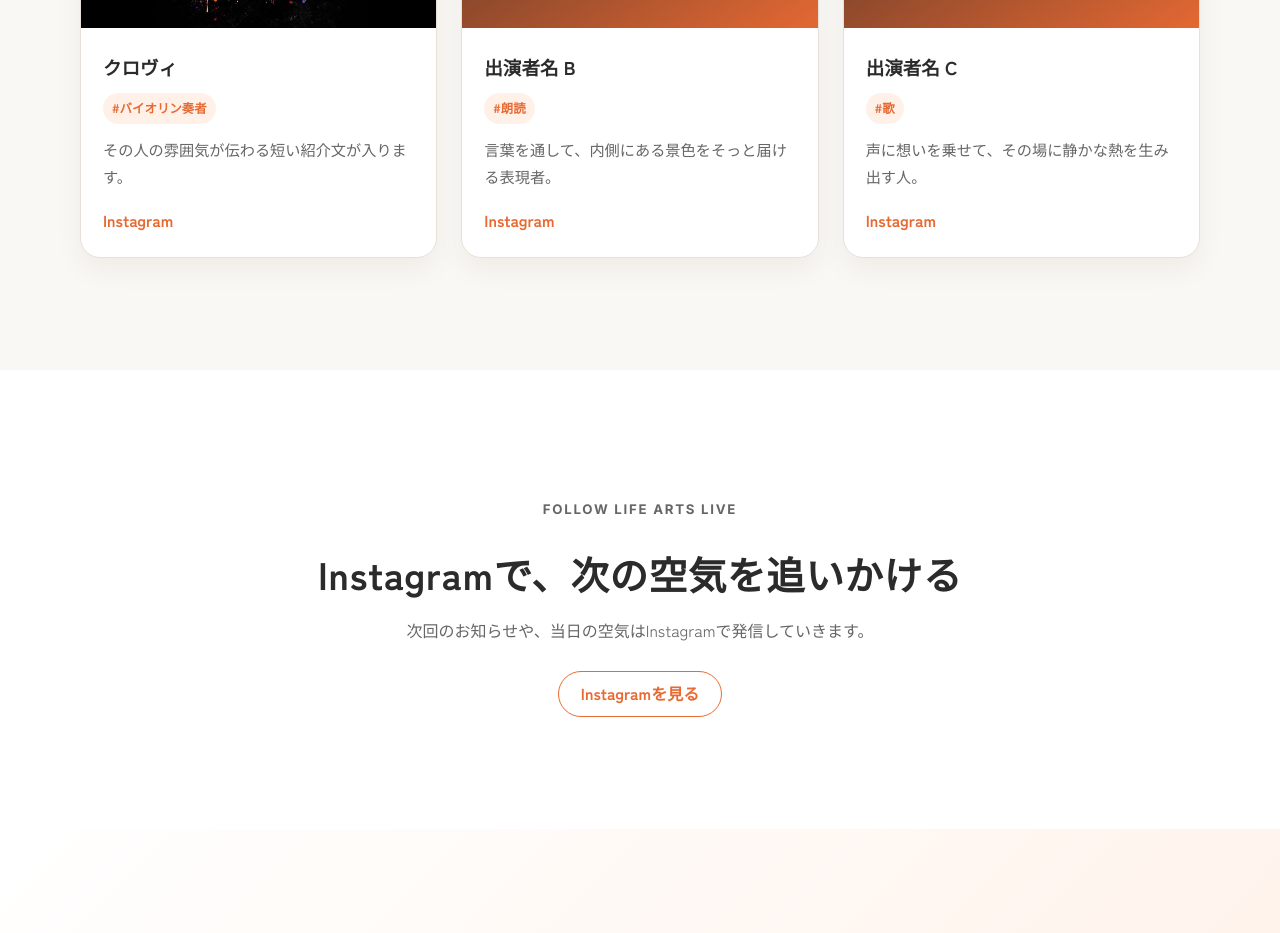
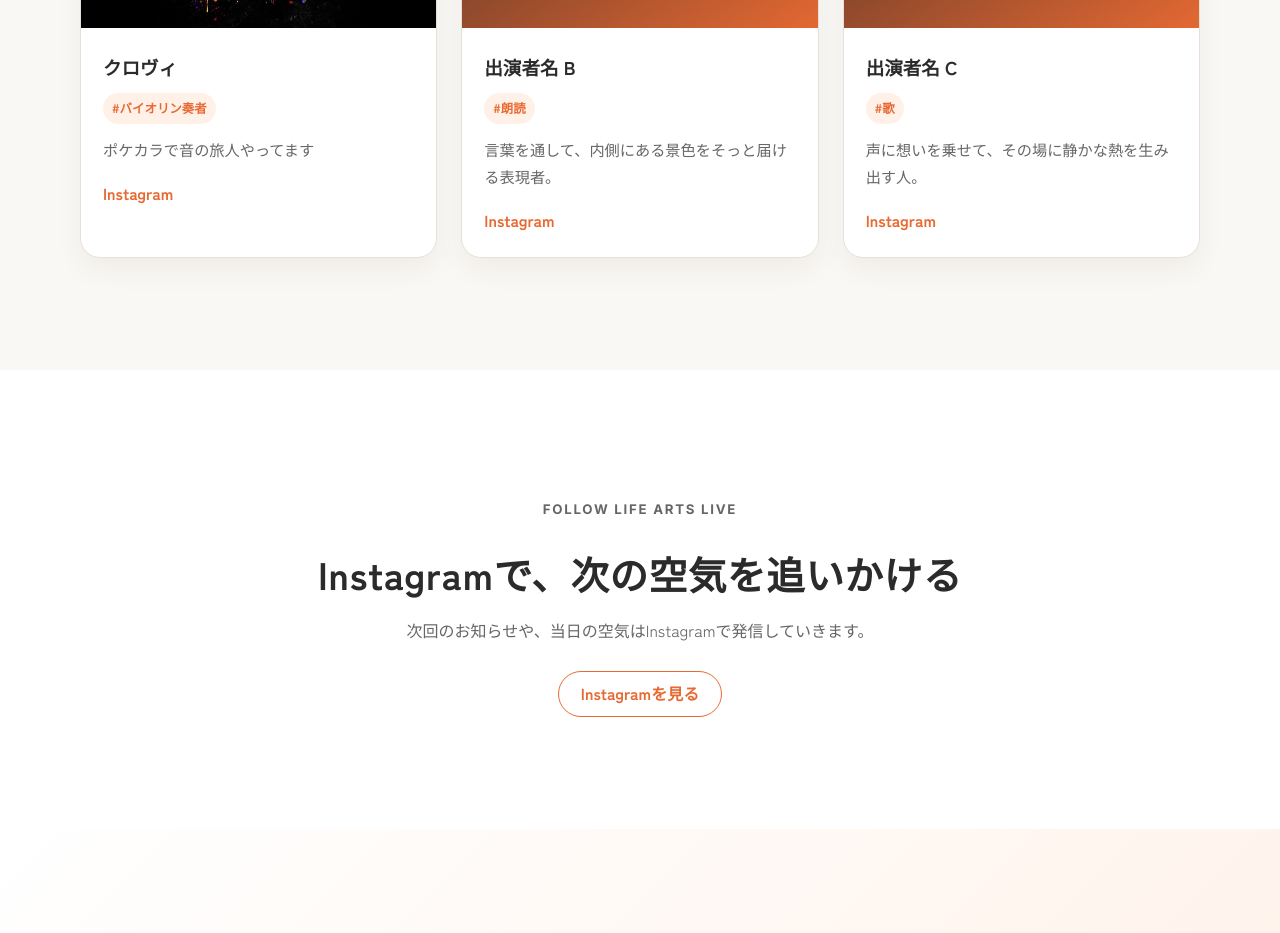
Before and after one commit to araragi0040-jpg/life-arts-live-museum, a Next.js app: page / in a window 1280 px wide. Shown: the part 3880-4813 px from the top of the page. Built offline with nearby package versions, Linux system fonts and the light colour scheme.

Commit message:
Update performers.ts

```diff
--- a/src/data/performers.ts
+++ b/src/data/performers.ts
@@ -6,8 +6,8 @@ export const performers: Performer[] = [
     name: "クロヴィ",
     image: "/images/performers/performer_001.jpg",
     genre: ["バイオリン奏者"],
-    shortBio: "その人の雰囲気が伝わる短い紹介文が入ります。",
-    sns: { instagram: "https://www.instagram.com/" },
+    shortBio: "ポケカラで音の旅人やってます",
+    sns: { instagram: "https://www.instagram.com/kurovi_mst?utm_source=ig_web_button_share_sheet&igsh=ZDNlZDc0MzIxNw==" },
     appearedEvents: ["9"],
     isPublished: true,
   },
```
